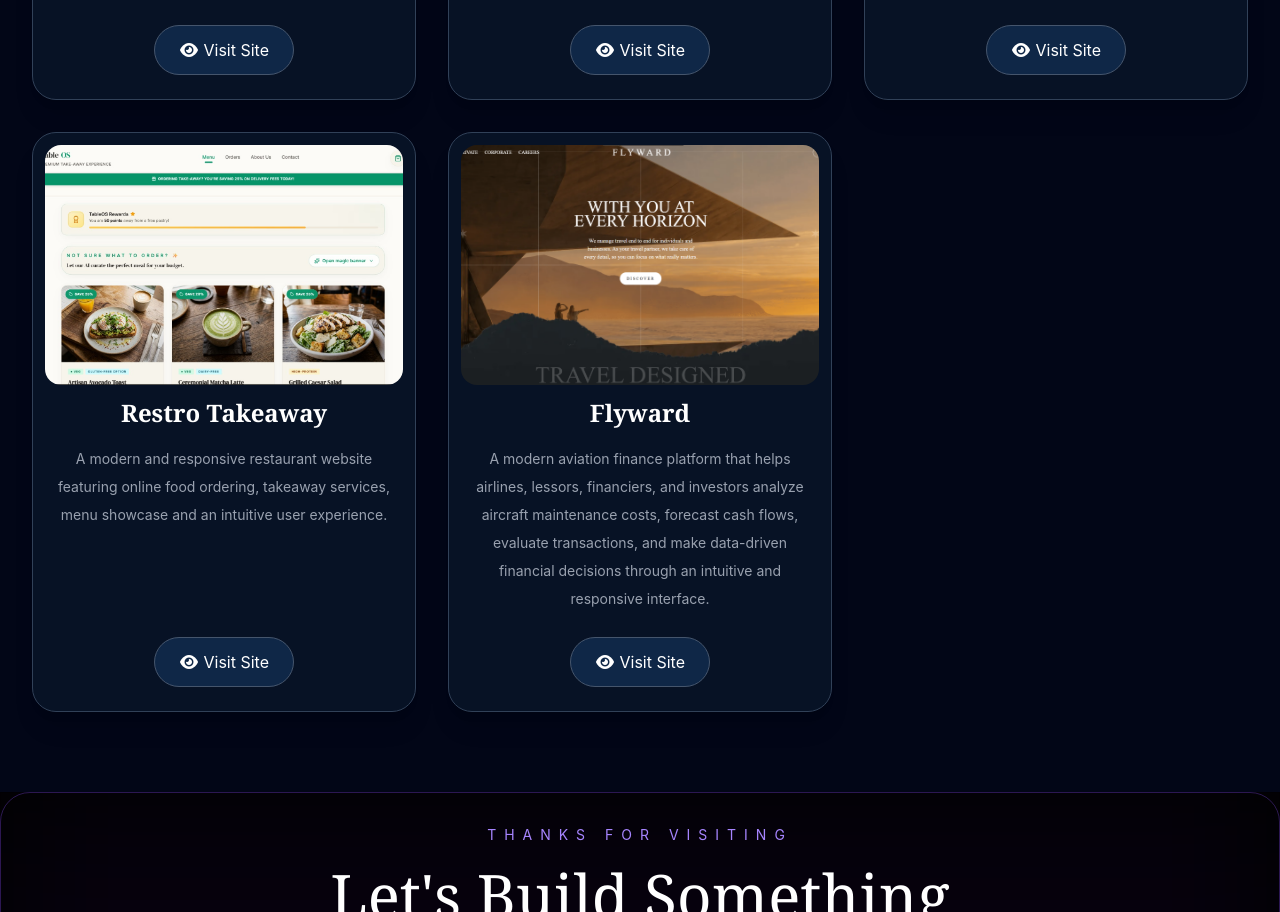
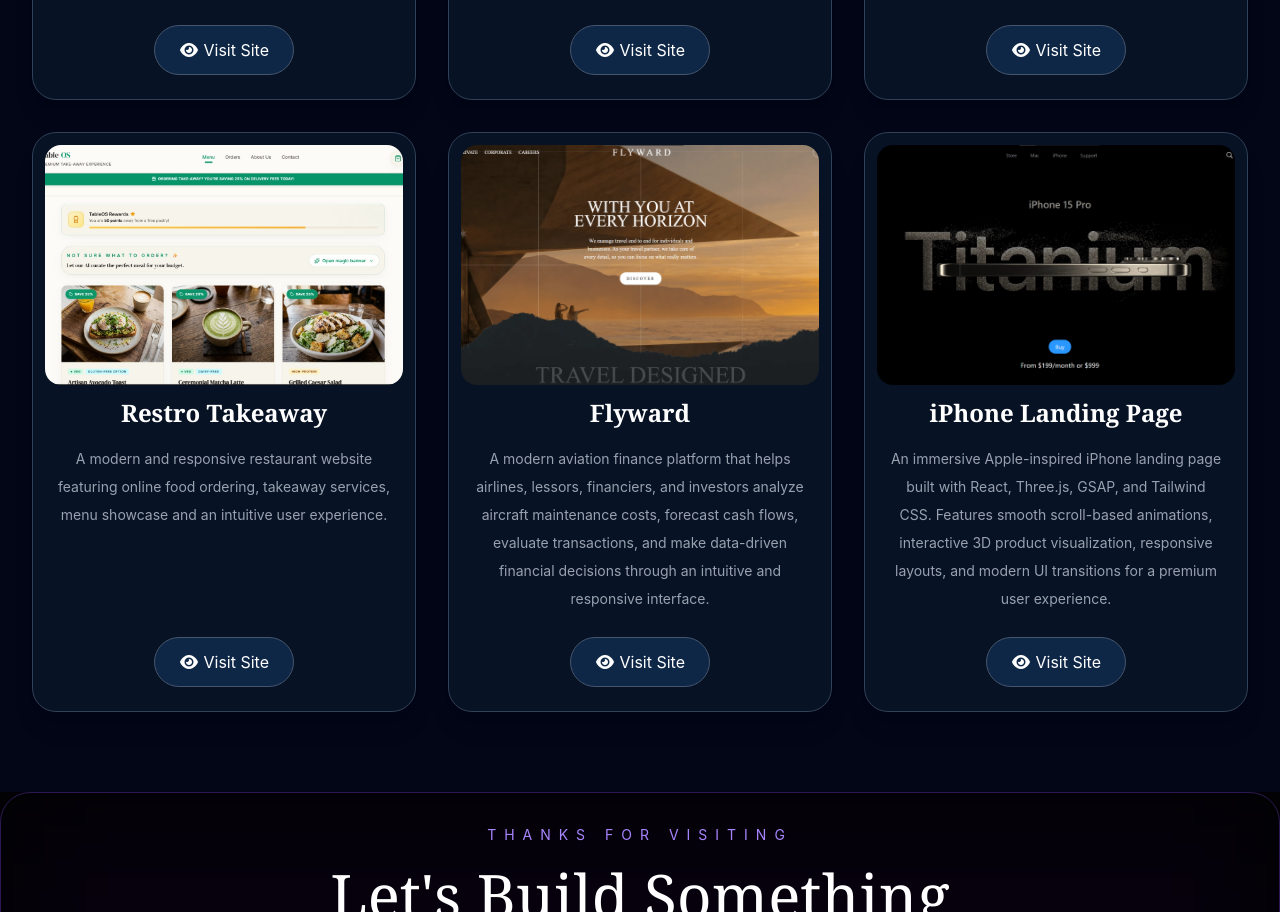
Before and after one commit to GauravKumar118/portfolio, a React (Vite) app: page /projects in a window 1280 px wide. Shown: the part 700-1612 px from the top of the page. Built offline with nearby package versions, Linux system fonts and the light colour scheme.

Commit message:
Initial commit

```diff
--- a/src/sections/Projects.jsx
+++ b/src/sections/Projects.jsx
@@ -42,6 +42,13 @@
             image: "/project/flyward.png",
             description: "A modern aviation finance platform that helps airlines, lessors, financiers, and investors analyze aircraft maintenance costs, forecast cash flows, evaluate transactions, and make data-driven financial decisions through an intuitive and responsive interface.",
             live: "https://www.flyward.com/",
+        },
+        {
+            id: 6,
+            title: "iPhone Landing Page",
+            image: "/project/iphone.png",
+            description: "An immersive Apple-inspired iPhone landing page built with React, Three.js, GSAP, and Tailwind CSS. Features smooth scroll-based animations, interactive 3D product visualization, responsive layouts, and modern UI transitions for a premium user experience.",
+            live: "https://iphone-olive-ten.vercel.app/",
         }
     ];
     return (
```
Also changed, not shown: public/project/iphone.png (added).
